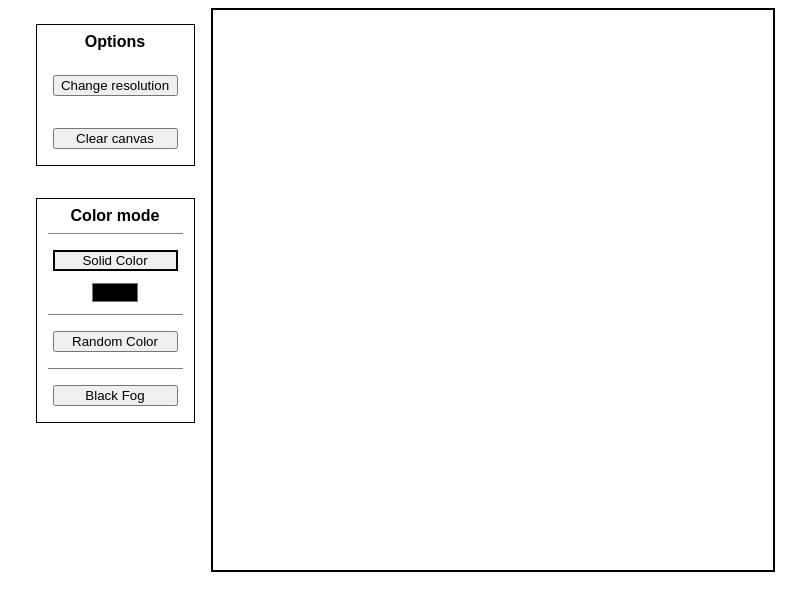
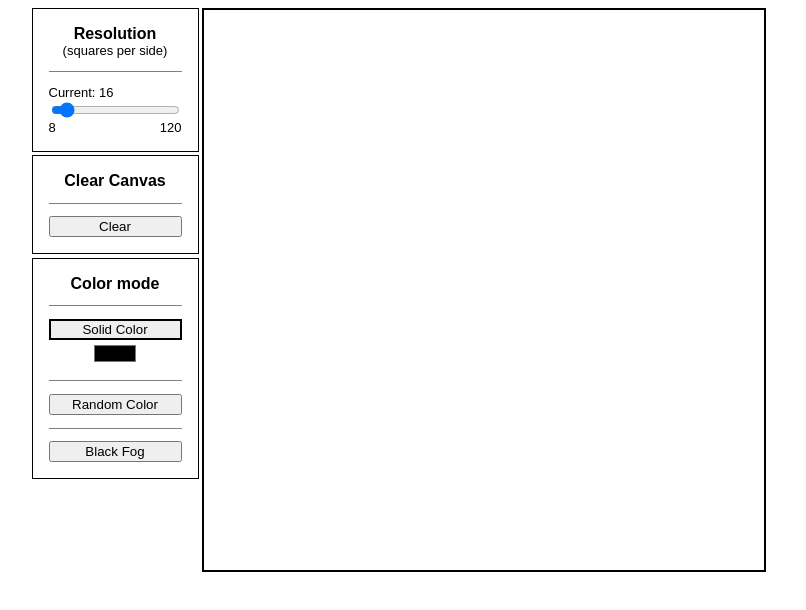
Before and after one commit to trebeil/TOP-etch-a-sketch, a plain HTML site: page index.html in a window 1280 px wide. Shown: the whole page, without its empty margins (243-1049 px from the left). Drawn offline with Linux system fonts and the light colour scheme.

Commit message:
Change resolution selector from button to slider

```diff
--- a/index.html
+++ b/index.html
@@ -9,15 +9,27 @@
     <body>
         <div class="buttonsContainer1">
             <div class='buttonsContainer2'>
-                <div id="options">Options</div>
-                <button id="resolution">Change resolution</button>
-                <button id="cleanCanvas">Clear canvas</button>
+                <div id="options">Resolution</div>
+                <div id="resolutionDisclaimer">(squares per side)</div>
+                <div class="line"></div>
+                <div class="chosenResolution">Current: 16</div>
+                <input type="range" id="resolution" min="8" max="120" step="8"></input>
+                <div class="rangeMinMax">
+                    <div>8</div><div>120</div>
+                </div>
             </div>
-            <div class="buttonsContainer3">
+            <div class='buttonsContainer2'>
+                <div id="options">Clear Canvas</div>
+                <div class="line"></div>
+                <button id="cleanCanvas">Clear</button>
+            </div>
+            <div class="buttonsContainer2">
                 <div id="colorMode">Color mode</div>
                 <div class="line"></div>
                 <button class="colorModeButton active" id="solid">Solid Color</button>
-                <div class="colorInput"><input type="color"></div>
+                <div class="colorInput">
+                    <input type="color" id="color">
+                </div>
                 <div class="line"></div>
                 <button class="colorModeButton" id="randomColor">Random Color</button>
                 <div class="line"></div>
--- a/script.js
+++ b/script.js
@@ -65,6 +65,15 @@ function startCanvas() {
     });
 }
 
+function changeColorMode (element) {
+    colorMode = element.id;
+    let activeButtons = document.querySelectorAll('.colorModeButton.active');
+    activeButtons.forEach(element => {
+        element.classList.remove('active');
+    })
+    element.classList.add('active');
+}
+
 let squaresPerSide = 16;
 let width = window.innerWidth*0.7;
 let height = window.innerHeight*0.7;
@@ -74,7 +83,7 @@ let color = 'black';
 createCanvas(squaresPerSide, width, height);
 startCanvas();
 
-let input = document.querySelector('input');
+let input = document.querySelector('input#color');
 input.addEventListener('change', () => {
     color = input.value;
     colorMode = 'solid';
@@ -82,9 +91,11 @@ input.addEventListener('change', () => {
     changeColorMode(document.querySelector('#solid'));
 });
 
-let resolutionButton = document.querySelector('#resolution');
-resolutionButton.addEventListener('click', () => {
-    squaresPerSide = prompt('Select the number of squares per side');
+let resolutionSlider = document.querySelector('#resolution');
+resolutionSlider.value = 16;
+resolutionSlider.addEventListener('change', () => {
+    squaresPerSide = resolutionSlider.value;
+    document.querySelector('.chosenResolution').textContent = `Current: ${squaresPerSide}`;
     cleanCanvas();
     createCanvas(squaresPerSide, width, height);
     startCanvas();
@@ -104,15 +115,6 @@ colorModeButton.forEach(element => {
     });
 });
 
-function changeColorMode (element) {
-    colorMode = element.id;
-    let activeButtons = document.querySelectorAll('.colorModeButton.active');
-    activeButtons.forEach(element => {
-        element.classList.remove('active');
-    })
-    element.classList.add('active');
-}
-
 window.addEventListener('resize', () => {
     width = window.innerWidth*0.7;
     height = window.innerHeight*0.7;
--- a/styles.css
+++ b/styles.css
@@ -1,53 +1,50 @@
 body {
     display: flex;
     justify-content: center;
+    font-family: Arial, Helvetica, sans-serif;
 }
 
 .buttonsContainer1 {
     display: flex;
     flex-direction: column;
-    align-items: center;
+    align-items: stretch;
 }
 
 .buttonsContainer2 {
-    display: block;
+    border: 1px solid black;
+    margin: 0 0.2rem 0.2rem 0.2rem;
+    padding: 1rem;
+    display: flex;
+    flex-direction: column;
+    align-items: stretch;
 }
 
-.buttonsContainer2, .buttonsContainer3 {
-    border: 1px solid black;
-    margin: 1rem;
+.rangeMinMax {
     display: flex;
-    flex-direction: column;
-    align-items: center;
+    justify-content: space-between;
 }
 
 #colorMode, #options {
     text-align: center;
-    font-family: Arial, Helvetica, sans-serif;
     font-weight: bold;
-    padding: 0.5rem 0;
 }
 
-button {
-    margin: 1rem;
-    display: block;
-    width: 125px;
+#resolutionDisclaimer {
+    text-align: center;
+    font-size: small;
 }
 
-#solid {
-    margin-bottom: 0.5rem;
+.rangeMinMax, .chosenResolution {
+    font-size: small;
 }
 
 .colorInput {
     display: flex;
     justify-content: center;
-    margin-bottom: 0.5rem;
 }
 
 input {
     border: none;
-    margin: 0;
-    padding: 0;
     background-color: transparent;
 }
 
@@ -57,7 +54,7 @@ input {
 
 .line {
     border-top: 1px solid grey;
-    width: 135px;
+    margin: 0.8rem 0 0.8rem 0;
 }
 
 .container {
```
